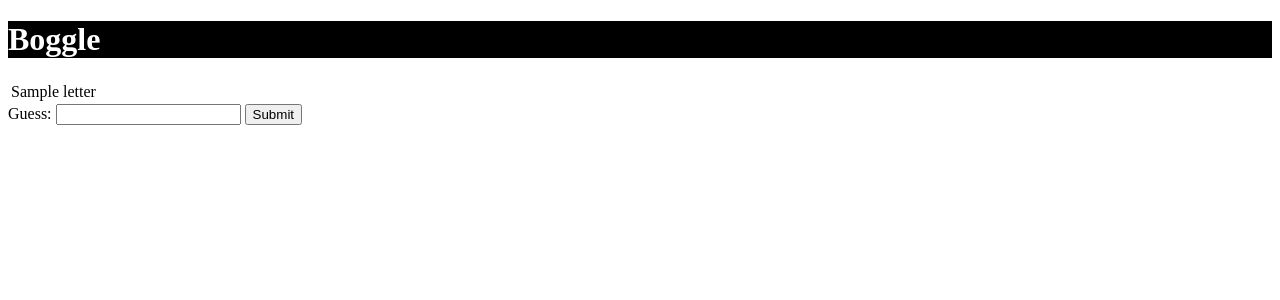
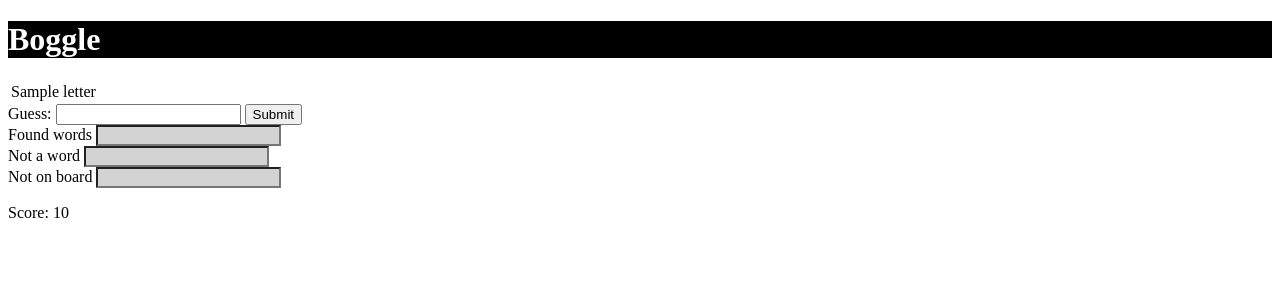
Before and after one commit to MarkBJohns/boggle, a Flask app: template templates/index.html in a window 1280 px wide. Shown: the top 300 px of the page. Run offline with Flask 2, Linux system fonts and the light colour scheme; the visitor is signed in with stand-in values (Sample User, id 1); the template is opened without the code that fills it: most values are stand-ins (such as "Sample title", 1, 10 or a date in 2020); parts of the project's set-up code (start-up, migrations or seed data) failed here and were passed over.

Commit message:
score value is not updating on the webpage but works in server

```diff
--- a/app.py
+++ b/app.py
@@ -13,15 +13,33 @@ boggle_game = Boggle()
 def create_board():
     if 'board' not in session:
         session['board'] = boggle_game.make_board()
+    session['score'] = 0
 
 @app.route('/')
 def start_game():
     board = session['board']
-    return render_template('index.html', board=board)
+    score = session['score']
+    return render_template('index.html', board=board, score=score)
 
 # endpoint to handle AJAX request
 @app.route('/check-guess', methods=['POST'])
 def check_guess():
     guess = request.form['guess']
     result = boggle_game.check_valid_word(session['board'], guess)
-    return jsonify({'result': result})
+
+    if 'score' not in session:
+        session['score'] = 0
+
+    if result == 'ok':
+        session['score'] += len(guess)
+        session.modified = True
+
+    #print(session['score'])
+    return jsonify({'result': result, 'score': session['score']})
+
+@app.route('/reshuffle', methods=['POST'])
+def reshuffle():
+    session['board'] = boggle_game.make_board()
+    session['score'] = 0
+    print(session['score'])
+    return jsonify({'board': session['board']})
--- a/static/app.css
+++ b/static/app.css
@@ -2,3 +2,18 @@
     background-color: black;
     color: white;
 }
+
+#words input{
+    justify-content: center;
+    background-color: lightgray;
+}
+
+#found{
+    color: darkgreen;
+}
+#not-word{
+    color: darkred;
+}
+#not-on-board{
+    color: black;
+}
--- a/static/app.js
+++ b/static/app.js
@@ -9,11 +9,67 @@ $('form').on('submit', function(e){
     url: '/check-guess',
     data: $('form').serialize(),
     type: 'POST',
+    cache: false,
     success: function(response){
+      console.log(response === undefined)
+      $('#score').text(`Score: ${response.score}`)
+      console.log(`// response score: ${response.score}`)
       console.log(`// response result: ${response.result}`);
+
+      if (response.result === 'ok') {
+        $('#found').val(function(i, val) {
+          return val + (val ? ', ' : '') + guess;
+        });
+
+        // $('#score').text(response.score);
+
+      } else if (response.result === 'not-on-board') {
+        $('#not-on-board').val(function(i, val) {
+          return val + (val ? ', ' : '') + guess;
+        });
+      } else if (response.result === 'not-word') {
+        $('#not-word').val(function(i, val) {
+          return val + (val ? ', ' : '') + guess;
+        });
+      }
+
+      $('#guess').val('');
+    },
+    complete: function(xhr, status) {
+      console.log("Request completed with status:", status)
+      console.log("Response status code:", xhr.status)
     },
     error: function(error){
         console.log(error)
     }
   });
 });
+
+$('h1').on('click', function(e){
+  e.preventDefault();
+
+  $.ajax({
+    url: '/reshuffle',
+    type: 'POST',
+    success: function(response){
+
+      $('#score').text('0')
+      $('table').empty();
+
+      for(let row of response.board){
+        let tr = $('<tr>');
+
+        for(let letter of row){
+          tr.append($('<td>').text(letter));
+        }
+
+        $('table').append(tr);
+      }
+
+      // $('#score').text('Score: 0');
+    },
+    error: function(error){
+      console.error(error)
+    }
+  });
+});
--- a/templates/index.html
+++ b/templates/index.html
@@ -22,4 +22,15 @@
     <button>Submit</button>
 </form>
 
+<div id="words">
+    <label for="found">Found words</label>
+    <input type="text" id="found" readonly><br>
+    <label for="not-word">Not a word</label>
+    <input type="text" id="not-word" readonly><br>
+    <label for="not-on-board">Not on board</label>
+    <input type="text" id="not-on-board" readonly>
+</div>
+
+<p id="score">Score: {{score}} </p>
+
 {% endblock %}
```
